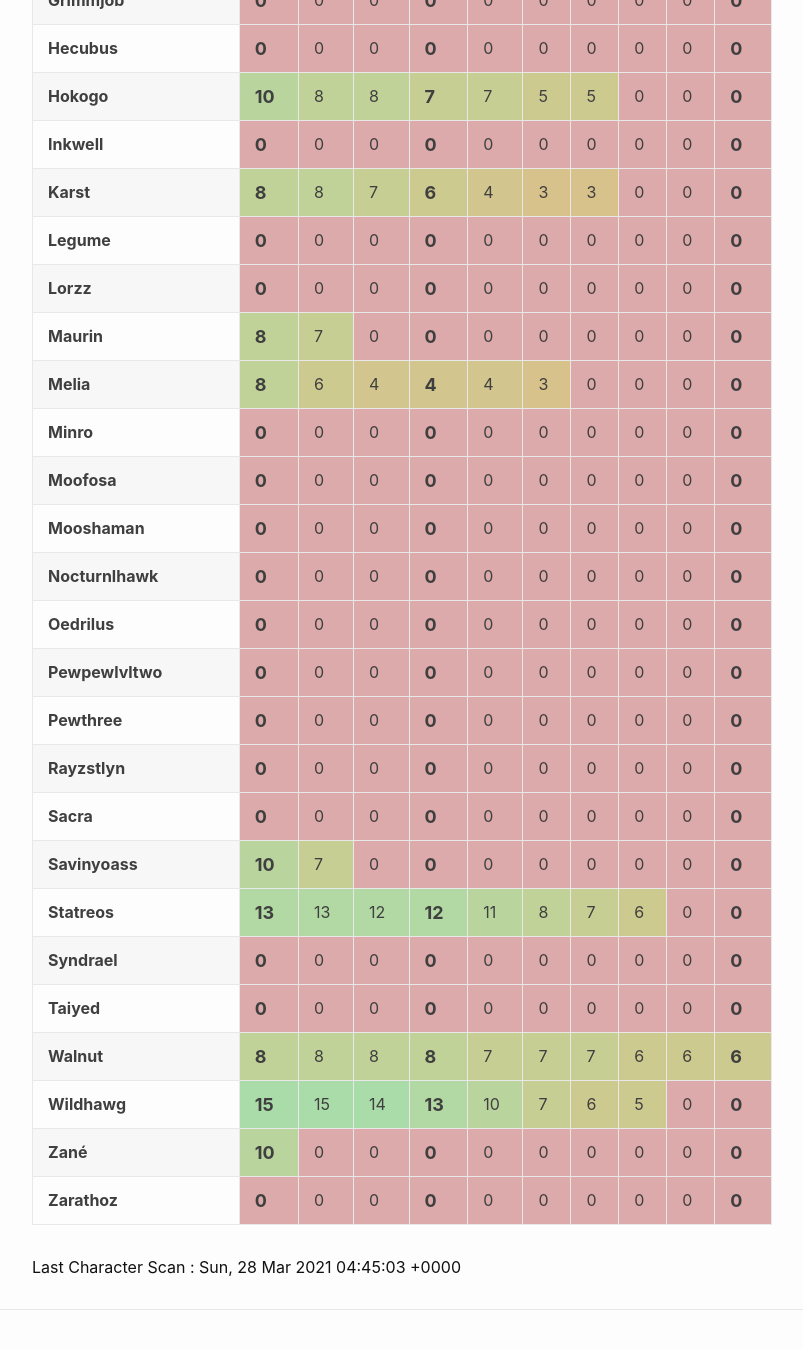
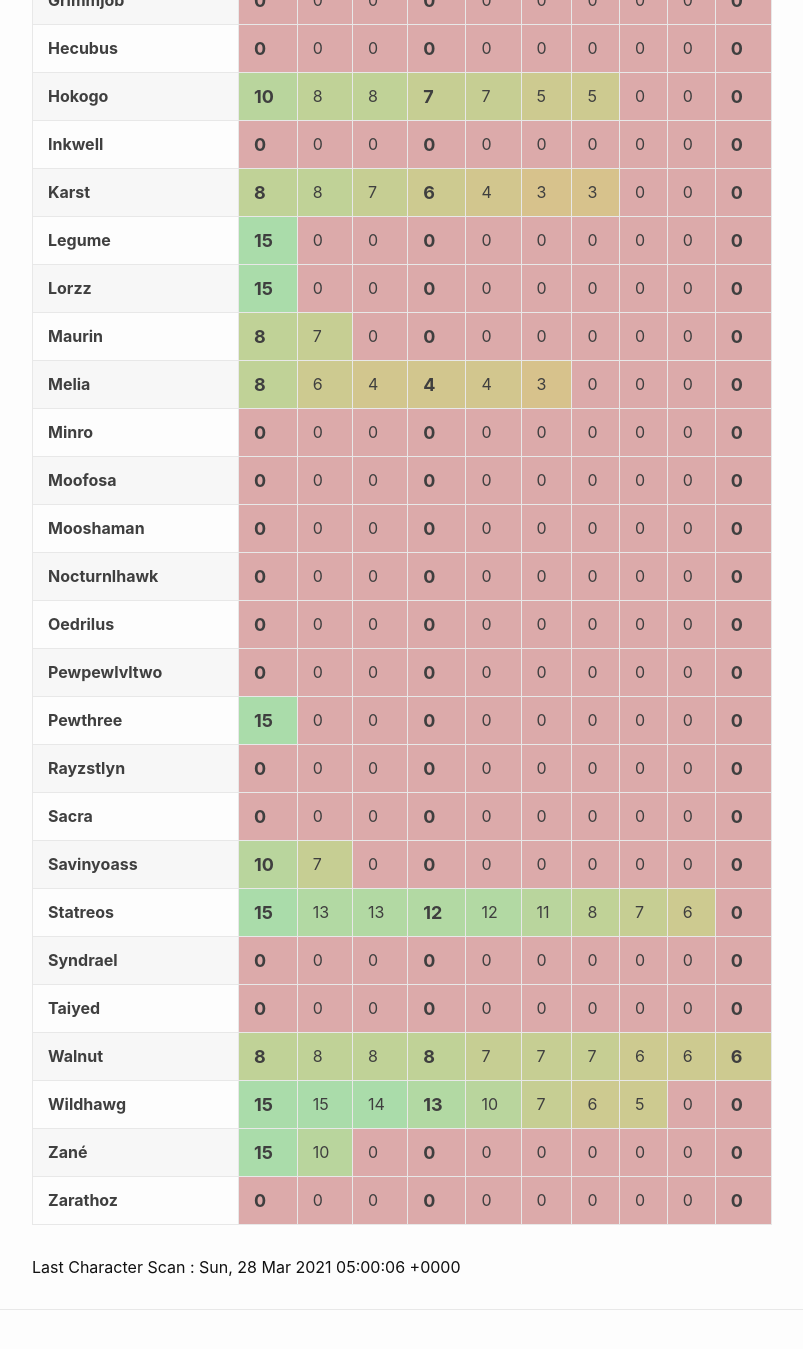
Before and after one commit to eldertribunal/keystonetracker, a Jekyll site: the page built from weekly.md, in a window 1280 px wide and 1400 px high, scrolled down 890 px. Shown: the top 1349 px of the window, without its empty margins (126-929 px from the left). Built offline with Jekyll 4.4.1, drawn with Linux system fonts in a browser that asks for light colours.

Commit message:
auto scan Sun Mar 28 05:00:51 UTC 2021

```diff
--- a/_data/scanned.json
+++ b/_data/scanned.json
@@ -1,3 +1,3 @@
 {
-  "timestamp": 1616906703
+  "timestamp": 1616907606
 }
--- a/_data/weekly.json
+++ b/_data/weekly.json
@@ -17,7 +17,7 @@
   {
     "name": "Legume",
     "dungeons": [
-      0,
+      15,
       0,
       0,
       0,
@@ -137,7 +137,7 @@
   {
     "name": "Lorzz",
     "dungeons": [
-      0,
+      15,
       0,
       0,
       0,
@@ -242,7 +242,7 @@
   {
     "name": "Pewthree",
     "dungeons": [
-      0,
+      15,
       0,
       0,
       0,
@@ -332,8 +332,8 @@
   {
     "name": "Zan\u00e9",
     "dungeons": [
+      15,
       10,
-      0,
       0,
       0,
       0,
@@ -527,6 +527,7 @@
   {
     "name": "Statreos",
     "dungeons": [
+      15,
       13,
       13,
       12,
@@ -535,7 +536,6 @@
       8,
       7,
       6,
-      0,
       0
     ]
   },
```
